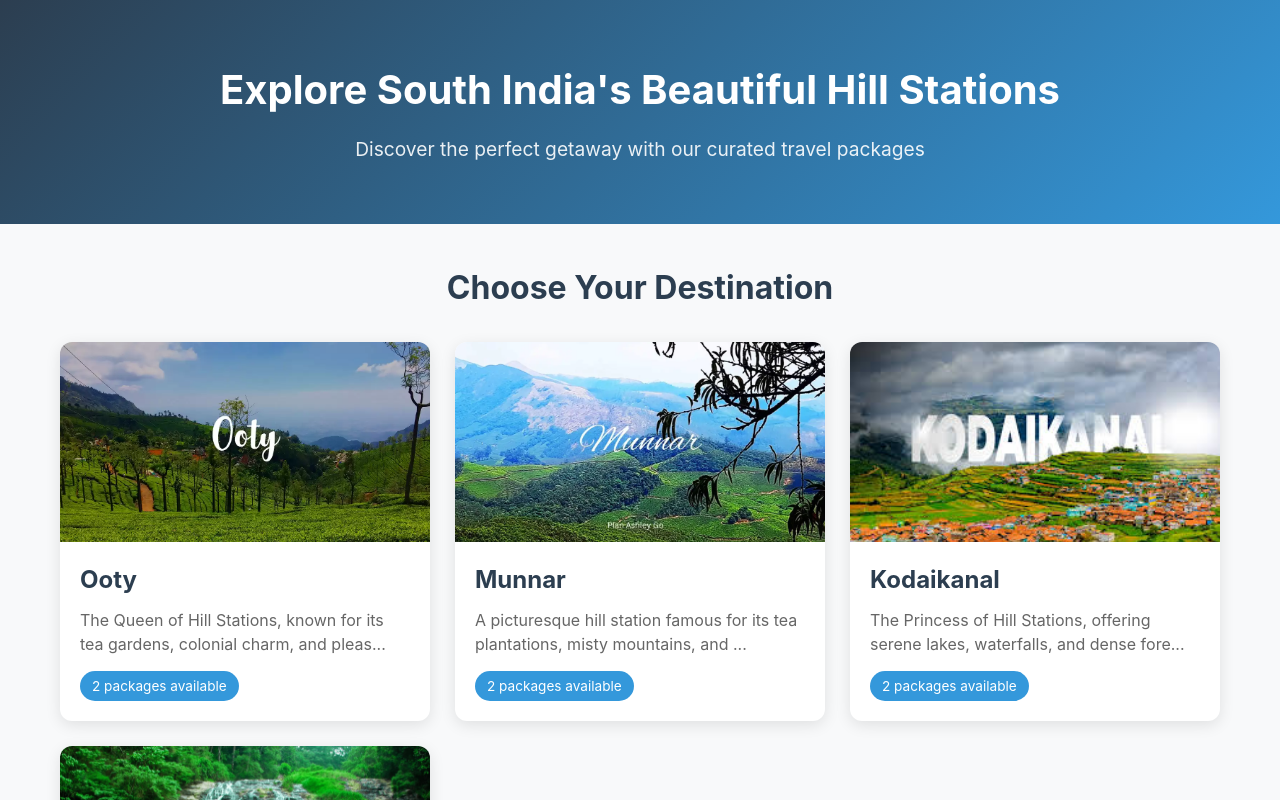
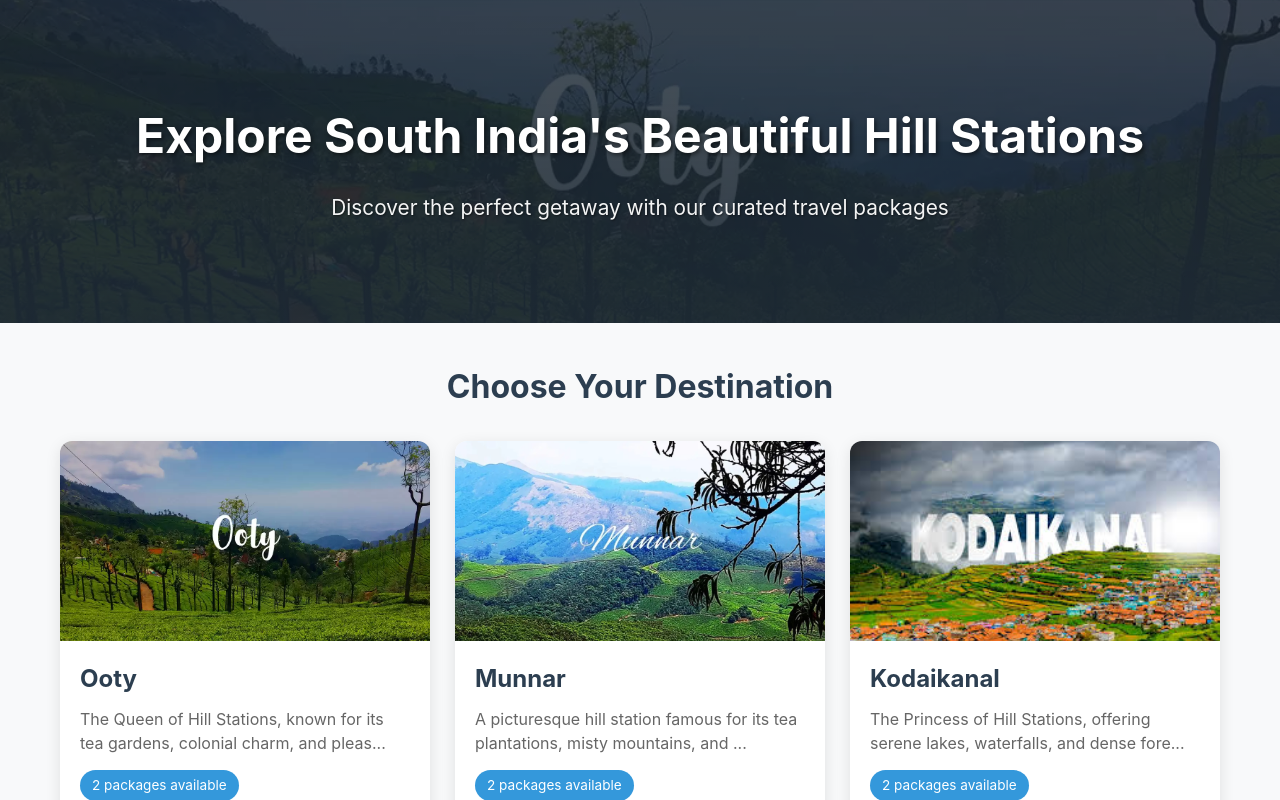
Before and after one commit to Bala-FGT/Travel-Package-App, a React (Vite) app in the folder travel-app/: page / in a window 1280 px wide. Shown: the top 800 px of the page. Built offline with nearby package versions, Linux system fonts and the light colour scheme.

Commit message:
Image updated

```diff
--- a/travel-app/src/pages/HomePage.css
+++ b/travel-app/src/pages/HomePage.css
@@ -5,21 +5,43 @@
 }
 
 .hero {
-  background: linear-gradient(135deg, #2c3e50 0%, #3498db 100%);
+  background: linear-gradient(180deg, rgba(44, 62, 80, 0.7) 0%, rgba(44, 62, 80, 0.9) 100%),
+              url('/Ooty.jpeg');
+  background-size: cover;
+  background-position: center;
+  background-attachment: fixed;
   color: white;
-  padding: 60px 20px;
+  padding: 100px 20px;
   text-align: center;
+  position: relative;
+}
+
+.hero::before {
+  content: '';
+  position: absolute;
+  top: 0;
+  left: 0;
+  right: 0;
+  bottom: 0;
+  background: rgba(0, 0, 0, 0.3);
+}
+
+.hero-content {
+  position: relative;
+  z-index: 1;
 }
 
 .hero-content h1 {
-  font-size: 2.5rem;
-  margin-bottom: 15px;
+  font-size: 3rem;
+  margin-bottom: 20px;
   font-weight: 700;
+  text-shadow: 2px 2px 4px rgba(0, 0, 0, 0.5);
 }
 
 .hero-content p {
-  font-size: 1.2rem;
-  opacity: 0.9;
+  font-size: 1.3rem;
+  opacity: 0.95;
+  text-shadow: 1px 1px 2px rgba(0, 0, 0, 0.5);
 }
 
 .destinations-section {
@@ -112,12 +134,17 @@
 
 /* Responsive */
 @media (max-width: 768px) {
+  .hero {
+    padding: 60px 20px;
+    background-attachment: scroll;
+  }
+
   .hero-content h1 {
-    font-size: 1.8rem;
+    font-size: 2rem;
   }
 
   .hero-content p {
-    font-size: 1rem;
+    font-size: 1.1rem;
   }
 
   .destinations-section h2 {
```
Also changed, not shown: travel-app/public/Munnar.jpg, 1 other file (tests, documents, lock files or other folders).
